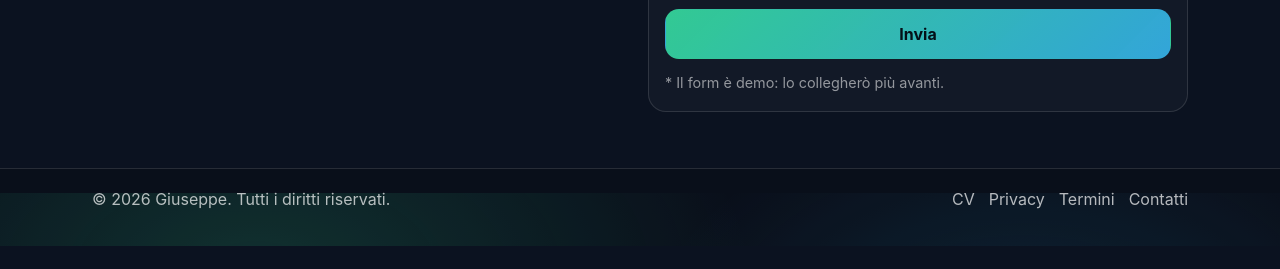
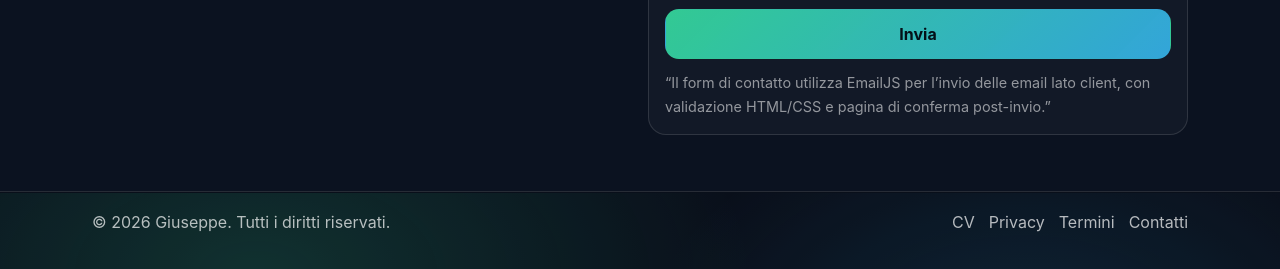
Before and after one commit to giuseppesaponaro76-GpSp/SitoWebSaponaroGiuseppe, a plain HTML site: page index.html in a window 1280 px wide. Shown: the part 3007-3276 px from the top of the page. Before the commit the page ends 3253 px from the top, so only its background shows below. Drawn offline with nearby package versions, Linux system fonts and the light colour scheme.

```diff
--- a/index.html
+++ b/index.html
@@ -323,7 +323,7 @@
               <textarea name="message" rows="5" placeholder="Scrivimi qui..." required></textarea>
             </label>
             <button class="btn btn--primary" type="submit">Invia</button>
-            <p class="form__note">* Il form è demo: lo collegherò più avanti.</p>
+            <p class="form__note">“Il form di contatto utilizza EmailJS per l’invio delle email lato client, con validazione HTML/CSS e pagina di conferma post-invio.”</p>
           </form>
         </div>
       </div>
```
Also changed, not shown: 1 other file.
